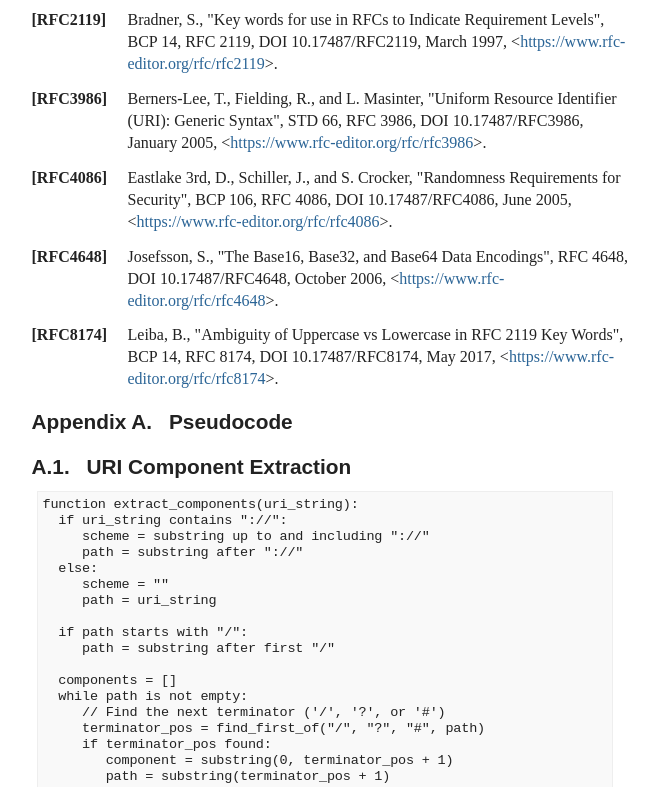
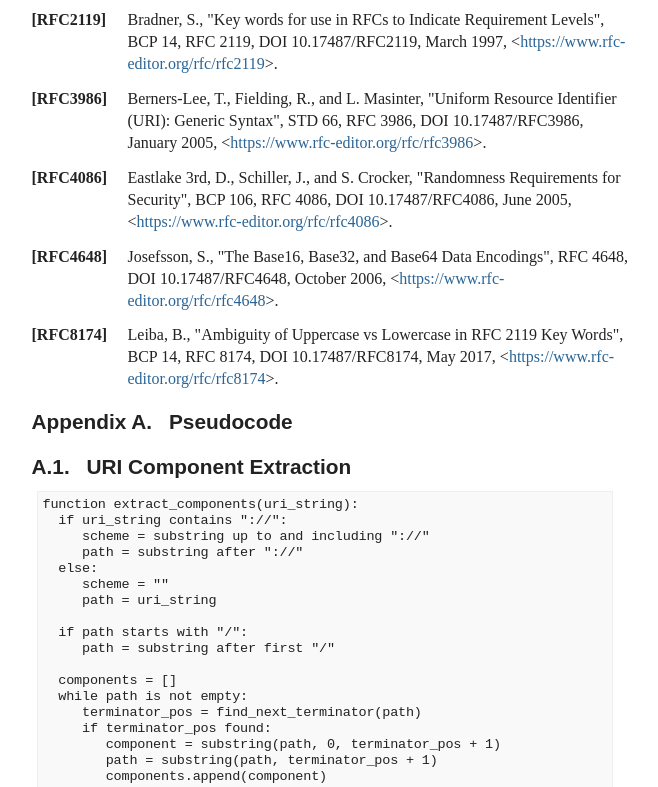
Before and after one commit to ipcrypt-std/draft-denis-uricrypt, a plain HTML site: page draft-denis-uricrypt.html in a window 1280 px wide. Shown: the part 11213-12000 px from the top of the page, without its empty margins (93-751 px from the left). Drawn offline with Linux system fonts and the light colour scheme; a web font is replaced by a local one.

Commit message:
Script updating gh-pages from 64712c5. [ci skip]

```diff
--- a/draft-denis-uricrypt.html
+++ b/draft-denis-uricrypt.html
@@ -2216,17 +2216,22 @@ function extract_components(uri_string):
 
   components = []
   while path is not empty:
-     // Find the next terminator ('/', '?', or '#')
-     terminator_pos = find_first_of("/", "?", "#", path)
+     terminator_pos = find_next_terminator(path)
      if terminator_pos found:
-        component = substring(0, terminator_pos + 1)
-        path = substring(terminator_pos + 1)
+        component = substring(path, 0, terminator_pos + 1)
+        path = substring(path, terminator_pos + 1)
         components.append(component)
      else:
         components.append(path)
         path = ""
 
   return (scheme, components)
+
+function find_next_terminator(path):
+  for i from 0 to length(path) - 1:
+     if path[i] == '/' or path[i] == '?' or path[i] == '#':
+        return i
+  return not_found
 </pre><a href="#appendix-A.1-1" class="pilcrow">¶</a>
 </div>
 </section>
```
Also changed, not shown: draft-denis-uricrypt.txt.
